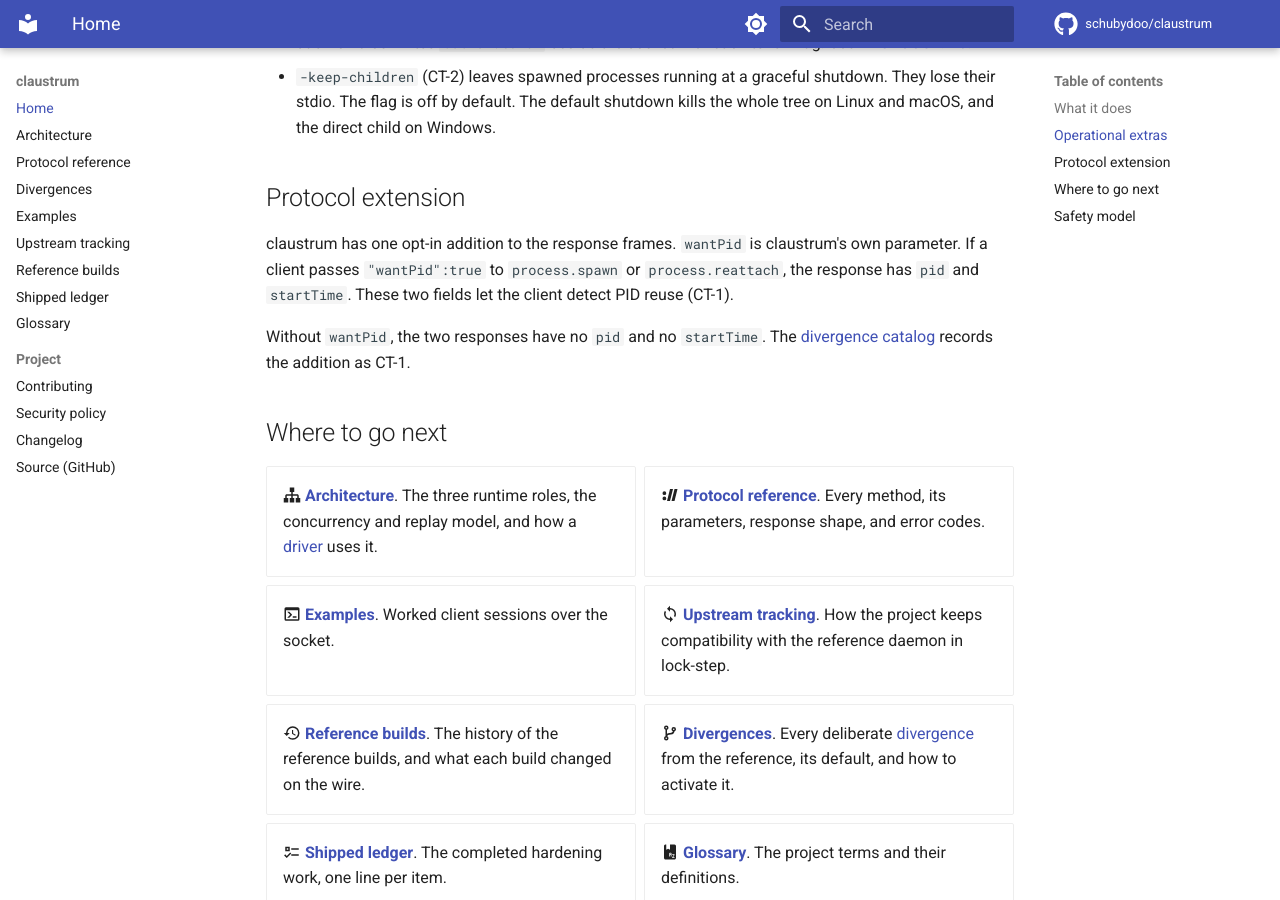
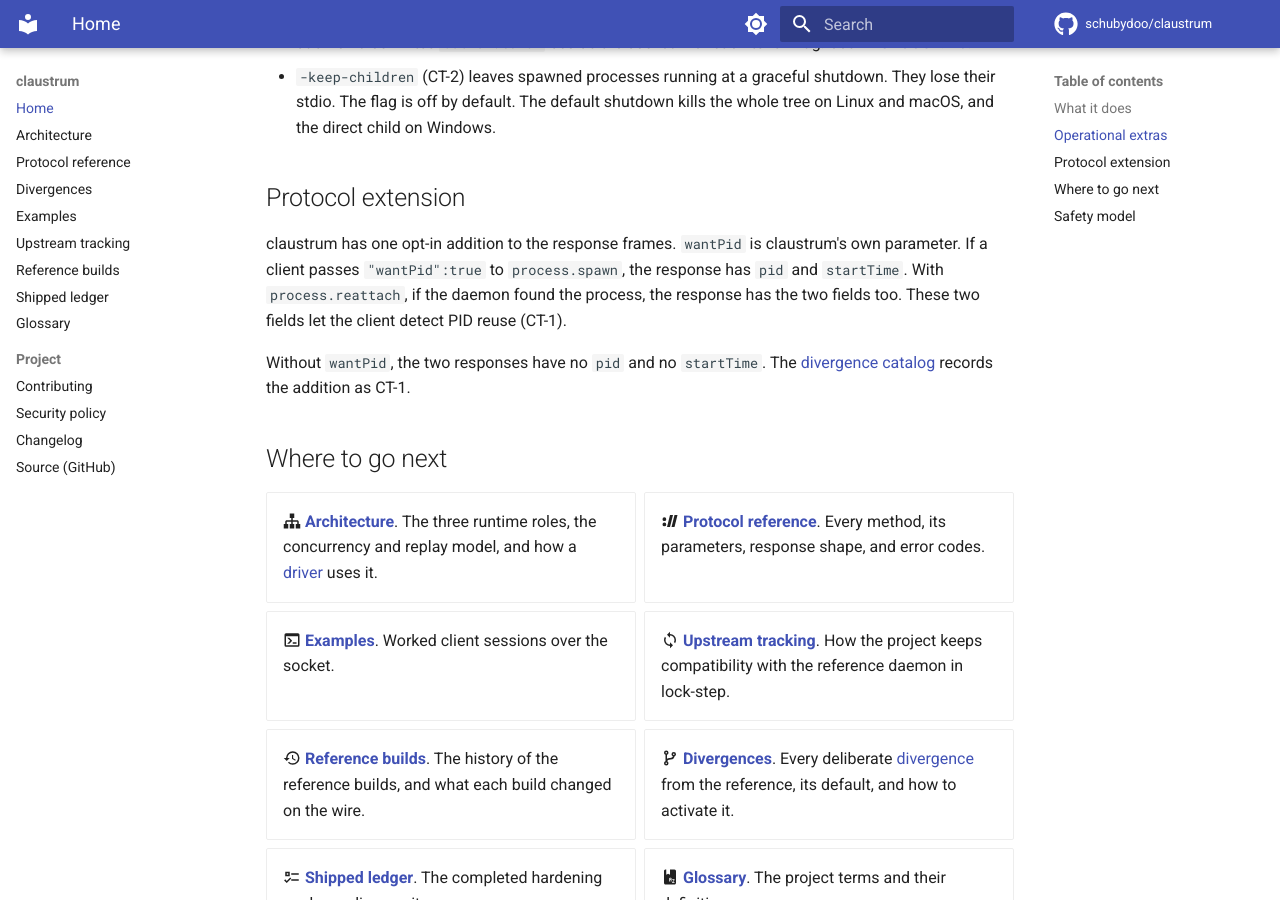
Before and after one commit to schubydoo/claustrum, an MkDocs documentation site: the page built from docs/index.md, in a window 1280 px wide and 900 px high, scrolled down 1400 px. Built offline with MkDocs 1.6.1 and Material for MkDocs 9.7.7, drawn with Linux system fonts in a browser that asks for light colours; comment, search, counter and statistics services are not loaded.

Commit message:
docs: say that process.reattach adds pid and startTime only for a process that it found
Co-Authored-By: Claude Opus 5.5 <noreply@anthropic.com>

```diff
--- a/docs/index.md
+++ b/docs/index.md
@@ -70,8 +70,9 @@ Thus no extra changes the frames that a client sees. For details, see the
 
 claustrum has one opt-in addition to the response frames. `wantPid` is
 claustrum's own parameter. If a client passes `"wantPid":true` to
-`process.spawn` or `process.reattach`, the response has `pid` and `startTime`.
-These two fields let the client detect PID reuse (CT-1).
+`process.spawn`, the response has `pid` and `startTime`. With
+`process.reattach`, if the daemon found the process, the response has the two
+fields too. These two fields let the client detect PID reuse (CT-1).
 
 Without `wantPid`, the two responses have no `pid` and no `startTime`. The
 [divergence catalog](DIVERGENCES.md) records the addition as CT-1.
```
